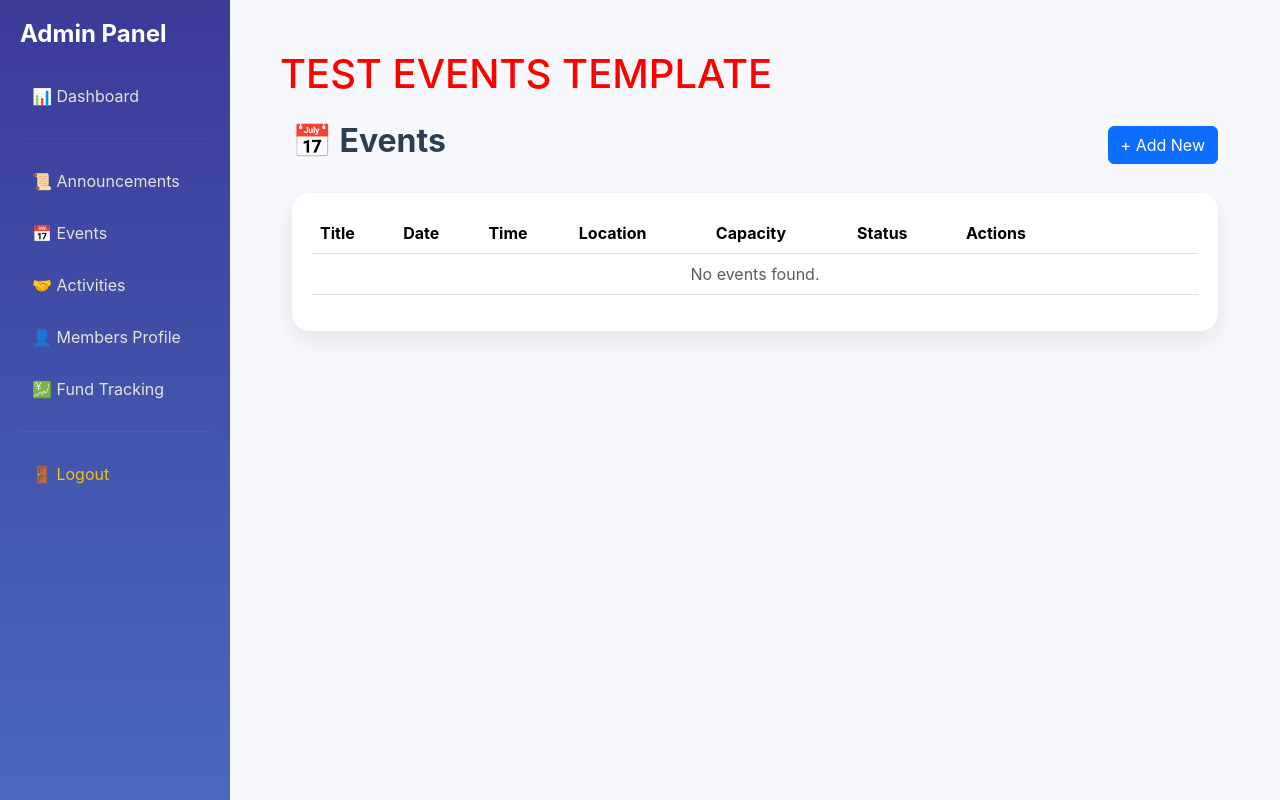
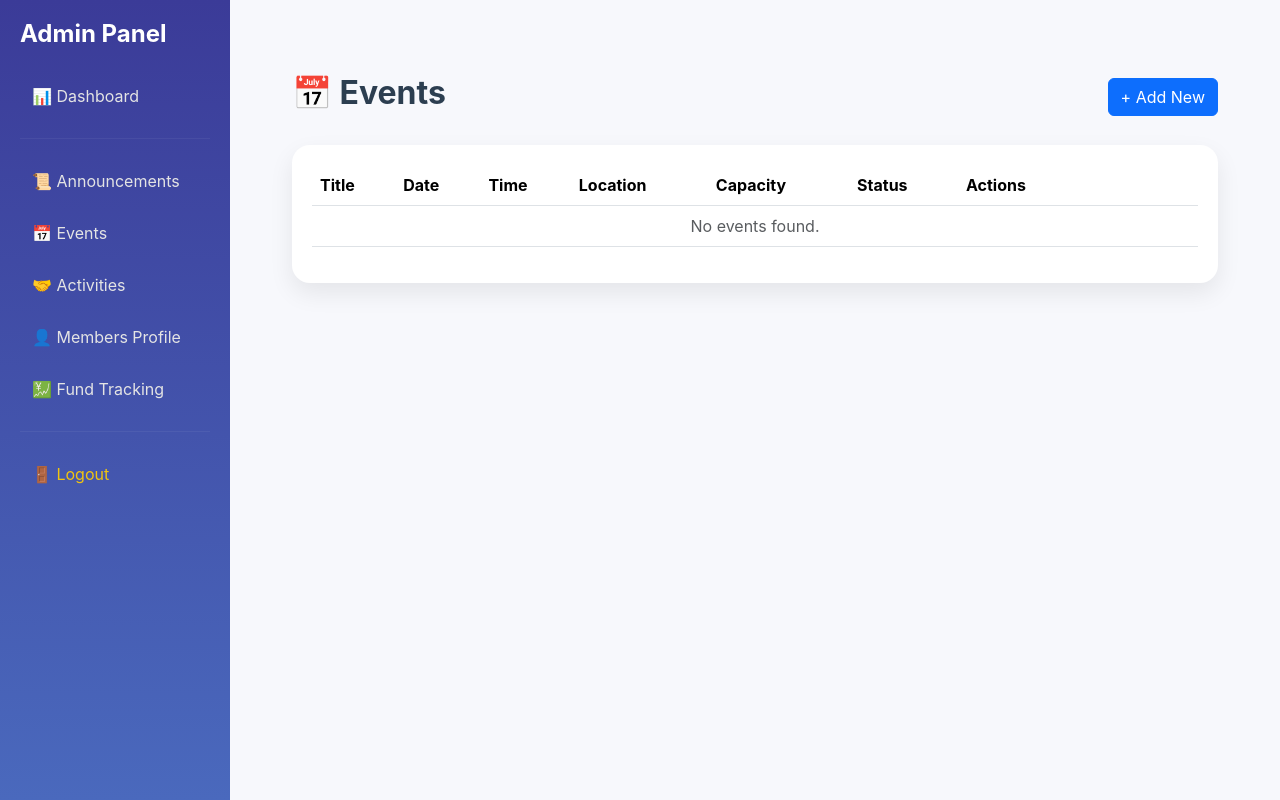
Before and after one commit to Kenn22749/foursquare_church, a Django app: page /admin_ui/events/ in a window 1280 px wide. Run offline with Django 5.2, Linux system fonts and the light colour scheme; the visitor is signed in with stand-in values (Sample User, id 1); data that the repository does not hold is empty.

Commit message:
Semi Final update

```diff
--- a/main/templates/admin_ui/events/list.html
+++ b/main/templates/admin_ui/events/list.html
@@ -34,7 +34,6 @@
 }
 </style>
 
-<h1 style="color:red;">TEST EVENTS TEMPLATE</h1>
 
 <div class="container mt-4">
 
```
